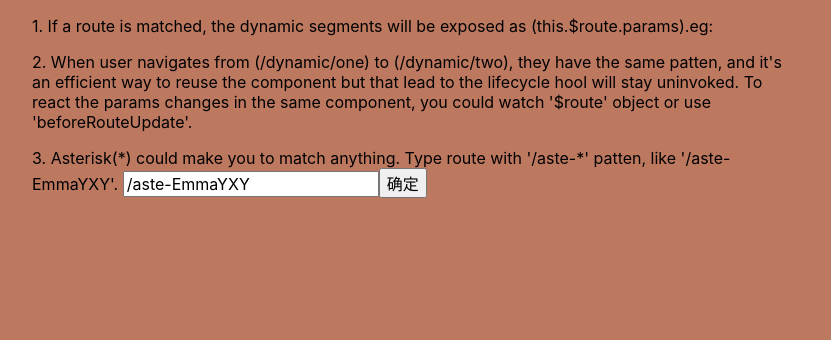
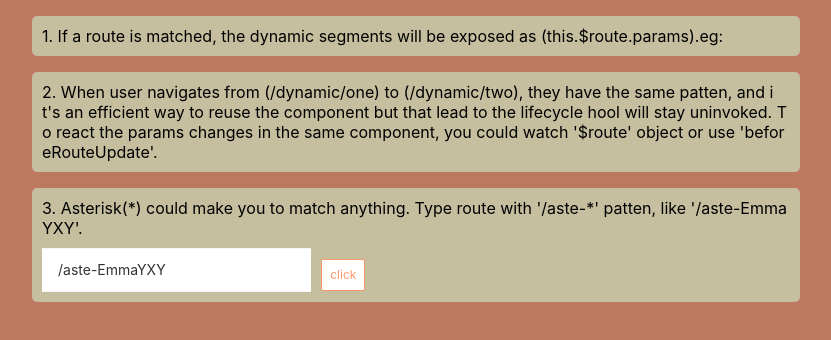
Before and after one commit to EmmaYXY/vue-router-practise, a Vue app: page /dynamic in a window 1280 px wide. Shown: the top 340 px of the page, without its empty margins (224-1055 px from the left). Built offline with nearby package versions, Linux system fonts and the light colour scheme.

Commit message:
some style

```diff
--- /dev/null
+++ b/src/assets/base.styl
@@ -0,0 +1,17 @@
+.chapter_wrapper
+  padding 10px
+  background #c5be9f
+  border-radius 5px
+  word-break break-all
+.dynamic_field
+	display flex
+	align-items baseline
+	margin-top 10px
+	.van-cell-group
+		width 36%
+		margin-right 10px
+.passage_wrapper
+	padding 10px
+	margin-top 10px
+	border-radius 2px
+	background #b8ddc9
--- a/src/components/Index.vue
+++ b/src/components/Index.vue
@@ -148,10 +148,6 @@ h1
       border-radius 10px
       margin-top 10px
       cursor pointer
-      .dynamic_field
-        display flex
-        margin-top 10px
-        .van-cell-group
-          width 36%
-          margin-right 10px
+.van-button--warning
+  border-color #ffffff
 </style>
--- a/src/components/dynamic/Aste.vue
+++ b/src/components/dynamic/Aste.vue
@@ -1,6 +1,6 @@
 <template>
   <div>
-    <div class="dynamic_notes">
+    <div class="dynamic_notes chapter_wrapper">
       May there be enough clouds in your life to make a beautiful sunset.
     </div>
   </div>
@@ -14,5 +14,6 @@ export default {
 
 <style lang="stylus">
 .dynamic_notes
+  margin-top 10px
   text-align left
 </style>
--- a/src/components/dynamic/Dynamic.vue
+++ b/src/components/dynamic/Dynamic.vue
@@ -1,21 +1,24 @@
 <template>
   <div>
     <div class="dynamic_notes">
-      <p>
+      <p class="chapter_wrapper">
         1. If a route is matched, the dynamic segments will be exposed as (this.$route.params).eg:
         <span>{{$route.params.name}}</span>
       </p>
-      <p>
+      <p class="chapter_wrapper">
         2. When user navigates from (/dynamic/one) to (/dynamic/two), they have the same patten, and it's
-           an efficient way to reuse the component but that lead to the lifecycle hool will stay uninvoked.
-
-           To react the params changes in the same component, you could watch '$route' object or use 'beforeRouteUpdate'.
+        an efficient way to reuse the component but that lead to the lifecycle hool will stay uninvoked.
+        To react the params changes in the same component, you could watch '$route' object or use 'beforeRouteUpdate'.
       </p>
-      <p>
+      <p class="chapter_wrapper">
         3. Asterisk(*) could make you to match anything.
         Type route with '/aste-*' patten, like '/aste-EmmaYXY'.
-        <input type="text" v-model="asteValue">
-        <button @click='goToAste'>确定</button>
+        <span class="dynamic_field">
+          <van-cell-group>
+            <van-field size="small" v-model="asteValue"/>
+          </van-cell-group>
+          <van-button class="button" @click="goToAste" plain size="small" type="warning">click</van-button>
+        </span>
       </p>
     </div>
   </div>
@@ -23,24 +26,25 @@
 
 <script>
 export default {
-  name: 'Demo',
-  data () {
+  name: "Demo",
+  data() {
     return {
-      asteValue: '/aste-EmmaYXY'
-    }
+      asteValue: "/aste-EmmaYXY"
+    };
   },
-  created () {
-    console.info(this.$route.params)
+  created() {
+    console.info(this.$route.params);
   },
   methods: {
-    goToAste () {
-      this.$router.push(this.asteValue)
+    goToAste() {
+      this.$router.push(this.asteValue);
     }
   }
-}
+};
 </script>
 
 <style lang="stylus">
-.dynamic_notes
-  text-align left
+.dynamic_notes {
+  text-align: left;
+}
 </style>
--- a/src/components/named/Named.vue
+++ b/src/components/named/Named.vue
@@ -1,10 +1,18 @@
 <template>
   <div>
-    Named can set you free.
+    <p class="chapter_wrapper">
+      Named can set you free.
+    </p>
     <router-link :to="{name: 'details'}">Click to named nested views.</router-link>
-    <router-view></router-view>
-    <router-view name="Bar"></router-view>
-    <router-view name="Content"></router-view>
+    <p>
+      <router-view></router-view>
+    </p>
+    <p>
+      <router-view name="Bar"></router-view>
+    </p>
+    <p>
+      <router-view name="Content"></router-view>
+    </p>
   </div>
 </template>
 
--- a/src/components/nested/Hope.vue
+++ b/src/components/nested/Hope.vue
@@ -1,5 +1,5 @@
 <template>
-  <div>
+  <div class="chapter_wrapper">
     Hope can set you free.
   </div>
 </template>
--- a/src/components/nested/Nested.vue
+++ b/src/components/nested/Nested.vue
@@ -1,20 +1,20 @@
 <template>
   <div>
-      <p>
+      <p class="chapter_wrapper">
           1. Do you remember the tags (router-view) of App.vue, components will be rendered inside those tags,
           similarly, other component can also contain its (router-view) tags in order to get some components rendered
           inside it.
       </p>
-      <p>
+      <p class="chapter_wrapper">
           2. Besides that, children option in constructor config would be needed.
       </p>
-      <p>
+      <p class="chapter_wrapper">
           3. It ought to be noted that if nested path starts with '/', it will be treated as a root path and an
           empty nested path '' represents the root path of its parent.
       </p>
-      <p>
+      <p class="chapter_wrapper">
           Let's just take a look: an component inside the this component.
-          <van-button class="button" @click="toNestedRoute" plain size="small" type="info">click</van-button>
+          <van-button class="button nest_button" @click="toNestedRoute" plain size="small" type="info">click</van-button>
       </p>
       <router-view></router-view>
   </div>
@@ -31,3 +31,9 @@ export default {
   }
 }
 </script>
+
+<style lang="stylus">
+.nest_button
+  border-color #ffffff
+  color #c5be9f
+</style>
--- a/src/components/programmatic/Programmatic.vue
+++ b/src/components/programmatic/Programmatic.vue
@@ -1,31 +1,31 @@
 <template>
   <div>
     <div class="dynamic_notes">
-      <p>
+      <p class="chapter_wrapper">
         Three main methods, router.push, router.replace and router.go, can all be called this.$router inside Vue
         component.
       </p>
-      <p>
+      <p class="chapter_wrapper">
         Method router.push will push a new entry into the history stack.It either takes a string path or a location
         descriptor object as its argument.Some points should be put attention to.
         <ul>
-          <li>
+          <li class="passage_wrapper">
             Once (path) is provided, (pramas) will be ignored, but (query) won't.
           </li>
-          <li>
+          <li class="passage_wrapper">
             If in the navigation, only (pramas) are changed, the component rendered before and after it
             is the same one, lifecycle hooks wouldn't be invoked.
           </li>
-          <li>
+          <li class="passage_wrapper">
             router.push and router.replace have 2nd and 3rd argument.The former will be called when the navigation
             successfully completed, otherwise, the latter.
           </li>
         </ul>
       </p>
-      <p>
+      <p class="chapter_wrapper">
         Method router.replace has just one difference from router.push.It replaces current entry in the history stack.
       </p>
-      <p>
+      <p class="chapter_wrapper">
         Method router.go takes an integer to show by how many steps to go forwards or backwards in the history
         stack.
       </p>
--- a/src/main.js
+++ b/src/main.js
@@ -5,6 +5,7 @@ import App from './App'
 import router from './router/index.js'
 import Vant from 'vant'
 import 'vant/lib/index.css'
+import './assets/base.styl'
 
 Vue.config.productionTip = false
 
```
Also changed, not shown: 1 other file (tests, documents, lock files or other folders).
